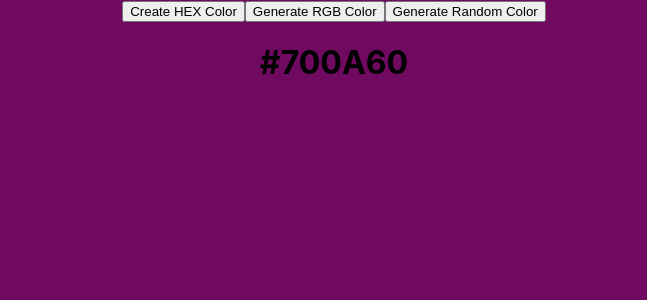
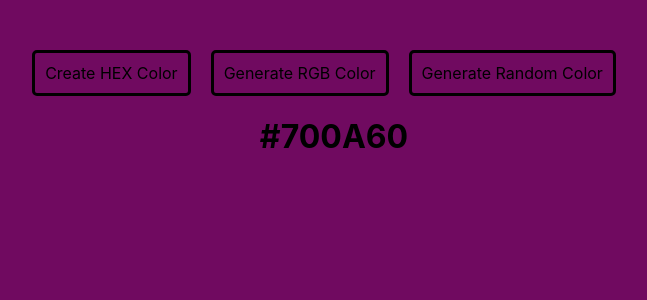
Before and after one commit to electrixky/react-small-projects, a React (Create React App) app: page / in a window 1280 px wide. Shown: the top 300 px of the page, without its empty margins (306-953 px from the left). Built offline with nearby package versions, Linux system fonts and the light colour scheme.

Commit message:
random color styles

```diff
--- a/src/components/random-color/index.jsx
+++ b/src/components/random-color/index.jsx
@@ -16,7 +16,8 @@ export default function RandomColor() {
         for (let i = 0; i < 6; i++) {
             hexColor += hex[randomColorUtility(hex.length)]
         }
-        // setTypeOfColor("hex");
+
+        setTypeOfColor("hex");
         setColor(hexColor)
     }
 
@@ -25,7 +26,7 @@ export default function RandomColor() {
         const g = randomColorUtility(256)
         const b = randomColorUtility(256)
 
-        // setTypeOfColor("rgb");
+        setTypeOfColor("rgb");
         setColor(`rgb(${r},${g},${b})`)
     }
 
@@ -37,17 +38,11 @@ export default function RandomColor() {
     }, [typeOfColor]);
 
     return <div className="container" style={{background: color}}>
-        <button onClick={() => {
-            setTypeOfColor("hex");
-            handleCreateRandomHexColor()
-        }}>Create HEX Color
+        <button className="btn" onClick={() => handleCreateRandomHexColor()}>Create HEX Color
         </button>
-        <button onClick={() => {
-            setTypeOfColor("rgb");
-            handleCreateRandomRgbColor()
-        }}>Generate RGB Color
+        <button className="btn" onClick={() => handleCreateRandomRgbColor()}>Generate RGB Color
         </button>
-        <button onClick={typeOfColor === "hex" ? handleCreateRandomHexColor : handleCreateRandomRgbColor}>Generate
+        <button className="btn" onClick={typeOfColor === "hex" ? handleCreateRandomHexColor : handleCreateRandomRgbColor}>Generate
             Random Color
         </button>
         <h1>{color}</h1>
--- a/src/components/random-color/styles.css
+++ b/src/components/random-color/styles.css
@@ -3,3 +3,20 @@
     height: 100vh;
     background: #000;
 }
+
+.btn {
+    all: unset;
+    cursor: pointer;
+    border: 3px solid #000;
+    border-radius: 5px;
+    padding: 10px;
+    margin-top: 50px;
+
+    &:hover {
+        background-color: rgba(255, 255, 255, 0.3);
+    }
+
+    &:not(:last-child) {
+        margin-right: 20px;
+    }
+}
```
